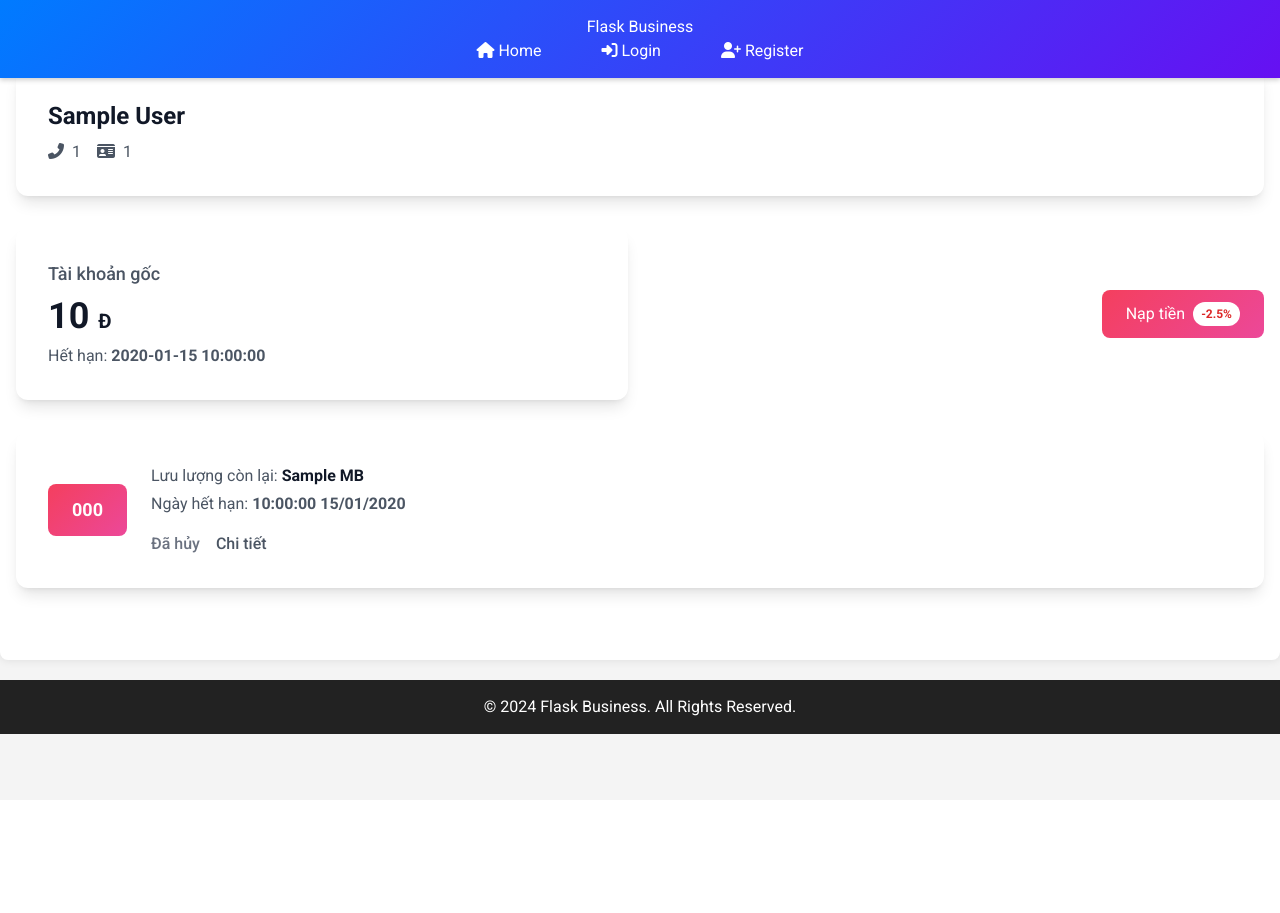
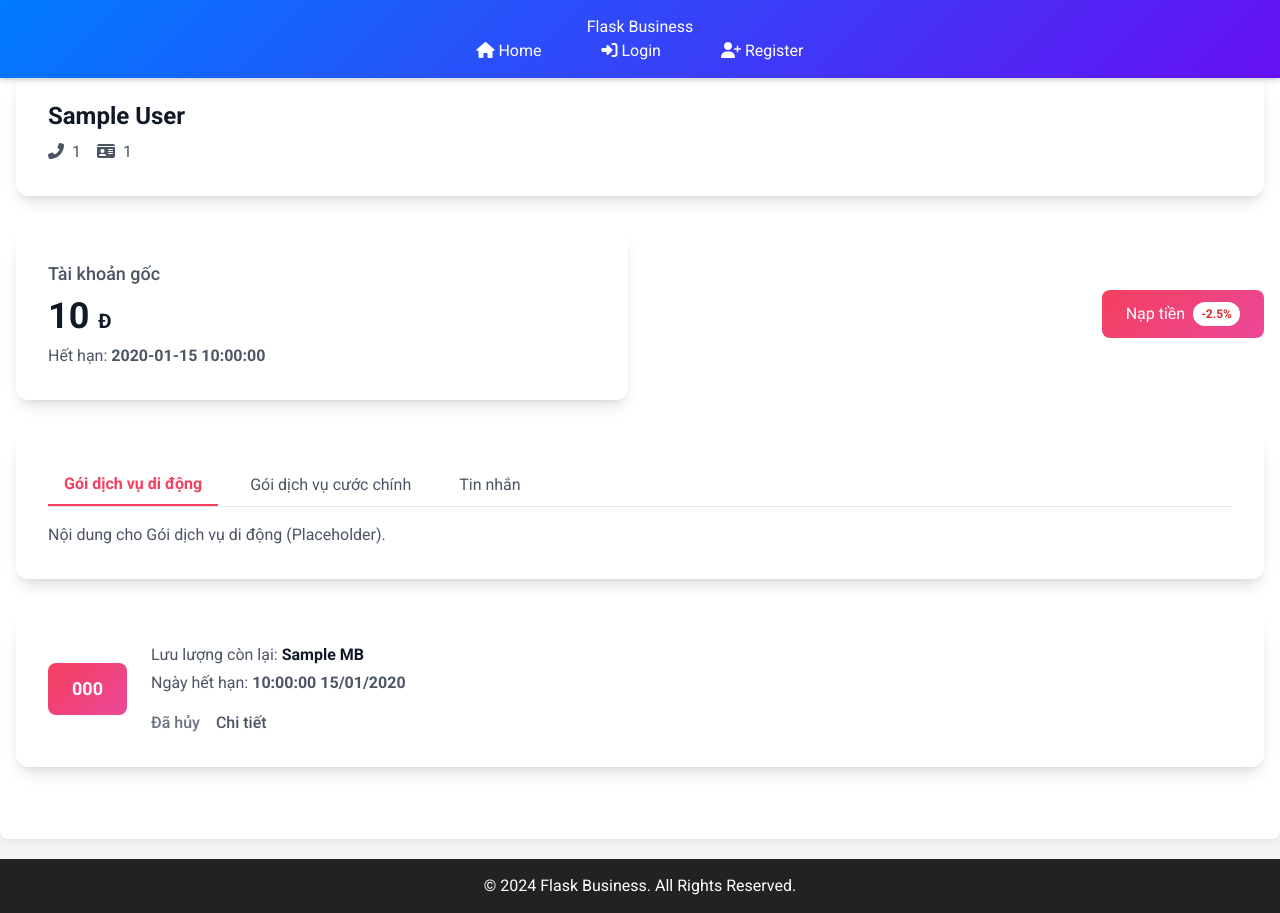
Before and after one commit to ThuongPhan662003/MobileServiceBussiness_PTITHCM, a Flask app: template app/templates/home/cuoc.html in a window 1280 px wide. Before the commit the page ends 734 px from the top, so only its background shows below. Run offline with Flask 3, Linux system fonts and the light colour scheme; the template is opened without the code that fills it: most values are stand-ins (such as "Sample title", 1, 10 or a date in 2020); some libraries are stand-ins or nearby versions.

Commit message:
cuochtml them tin nhan (#38)
Co-authored-by: Nguyen1609 <letrungnguyen331@gmail.com>

```diff
--- a/app/templates/home/cuoc.html
+++ b/app/templates/home/cuoc.html
@@ -85,6 +85,23 @@
     </div>
   </div>
 
+  <!-- Tabs Section -->
+  <div class="bg-white p-8 rounded-xl shadow-lg mb-8">
+    <div class="flex space-x-4 border-b border-gray-200">
+      <button class="tab-btn py-2 px-4 text-gray-600 hover:text-gray-900 tab-active" data-tab="mobile-services">Gói dịch vụ di động</button>
+      <button class="tab-btn py-2 px-4 text-gray-600 hover:text-gray-900" data-tab="main-services">Gói dịch vụ cước chính</button>
+      <button class="tab-btn py-2 px-4 text-gray-600 hover:text-gray-900" data-tab="messages">Tin nhắn</button>
+    </div>
+    <div id="mobile-services" class="tab-content mt-4">
+      <p class="text-gray-600">Nội dung cho Gói dịch vụ di động (Placeholder).</p>
+    </div>
+    <div id="main-services" class="tab-content mt-4 hidden">
+      <p class="text-gray-600">Nội dung cho Gói dịch vụ cước chính (Placeholder).</p>
+    </div>
+    <div id="messages" class="tab-content mt-4 hidden">
+      <p class="text-gray-600">Nội dung tin nhắn (không hiển thị vì chuyển hướng).</p>
+    </div>
+  </div>
 
   <!-- Recharge Modal -->
   <div id="rechargeModal"
@@ -97,7 +114,6 @@
         </button>
       </div>
       <form id="rechargeForm" action="{{ url_for('payment_api_bp.deposit') }}" method="POST">
-
         <div class="mb-4">
           <label class="block text-gray-600 font-medium mb-2">Chọn số tiền nạp (VND)</label>
           <div class="grid grid-cols-4 gap-2 mb-4">
@@ -128,7 +144,6 @@
       </form>
     </div>
   </div>
-
 
   <!-- Subscriptions Section -->
   {% if subscriptions %}
@@ -231,5 +246,32 @@
       setTimeout(() => notification.remove(), 500);
     }, 3000);
   }
+
+  // Tab switching logic
+  document.querySelectorAll('.tab-btn').forEach(button => {
+    button.addEventListener('click', () => {
+      const tabId = button.getAttribute('data-tab');
+
+      // If "Messages" tab is clicked, redirect to activity log page
+      if (tabId === 'messages') {
+        window.location.href = '/subscribers/activity-log/{{ subscriber.id }}';
+        return;
+      }
+
+      // Remove active class from all tabs
+      document.querySelectorAll('.tab-btn').forEach(btn => {
+        btn.classList.remove('tab-active');
+      });
+      // Add active class to clicked tab
+      button.classList.add('tab-active');
+
+      // Hide all tab contents
+      document.querySelectorAll('.tab-content').forEach(content => {
+        content.classList.add('hidden');
+      });
+      // Show the selected tab content
+      document.getElementById(tabId).classList.remove('hidden');
+    });
+  });
 </script>
 {% endblock %}
```
